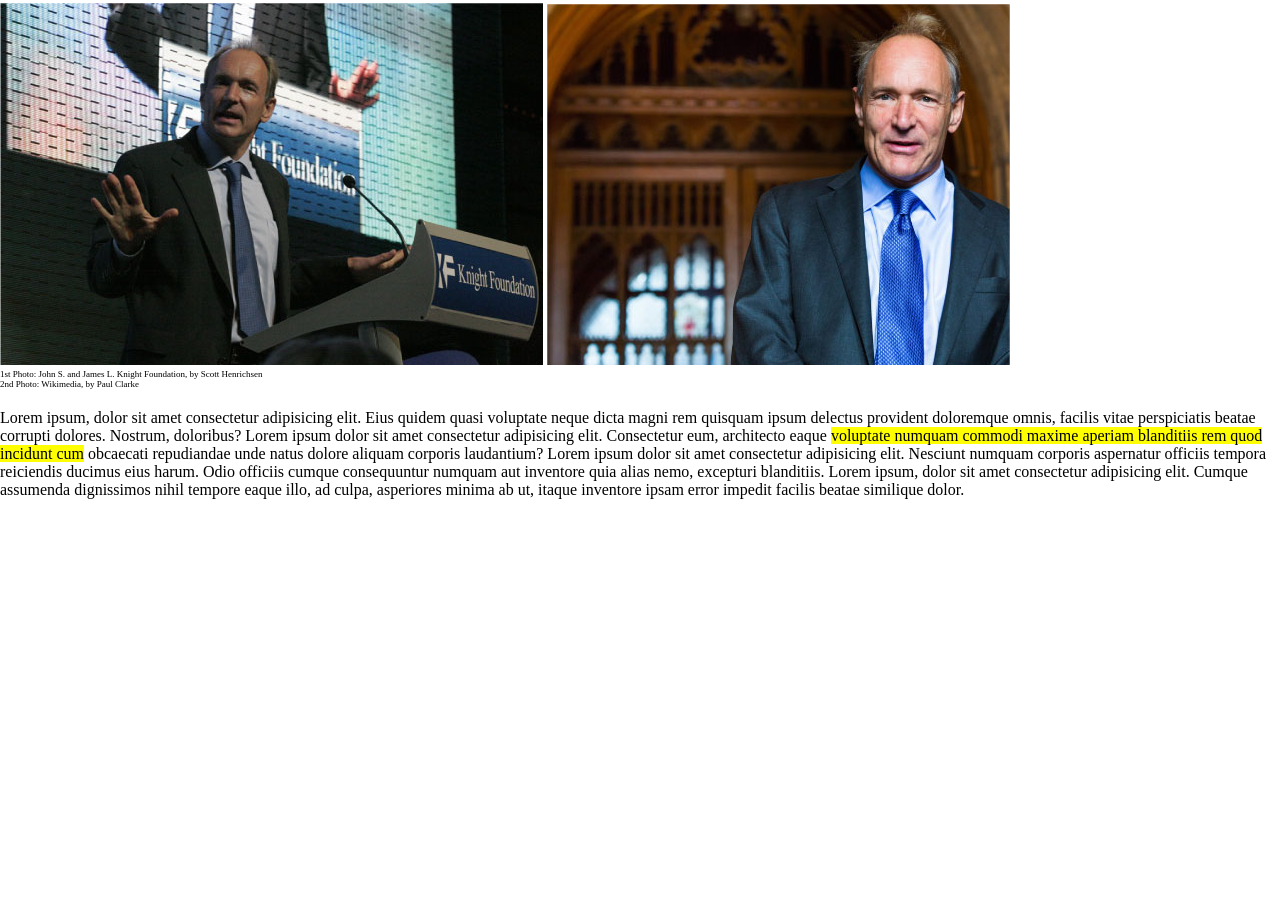
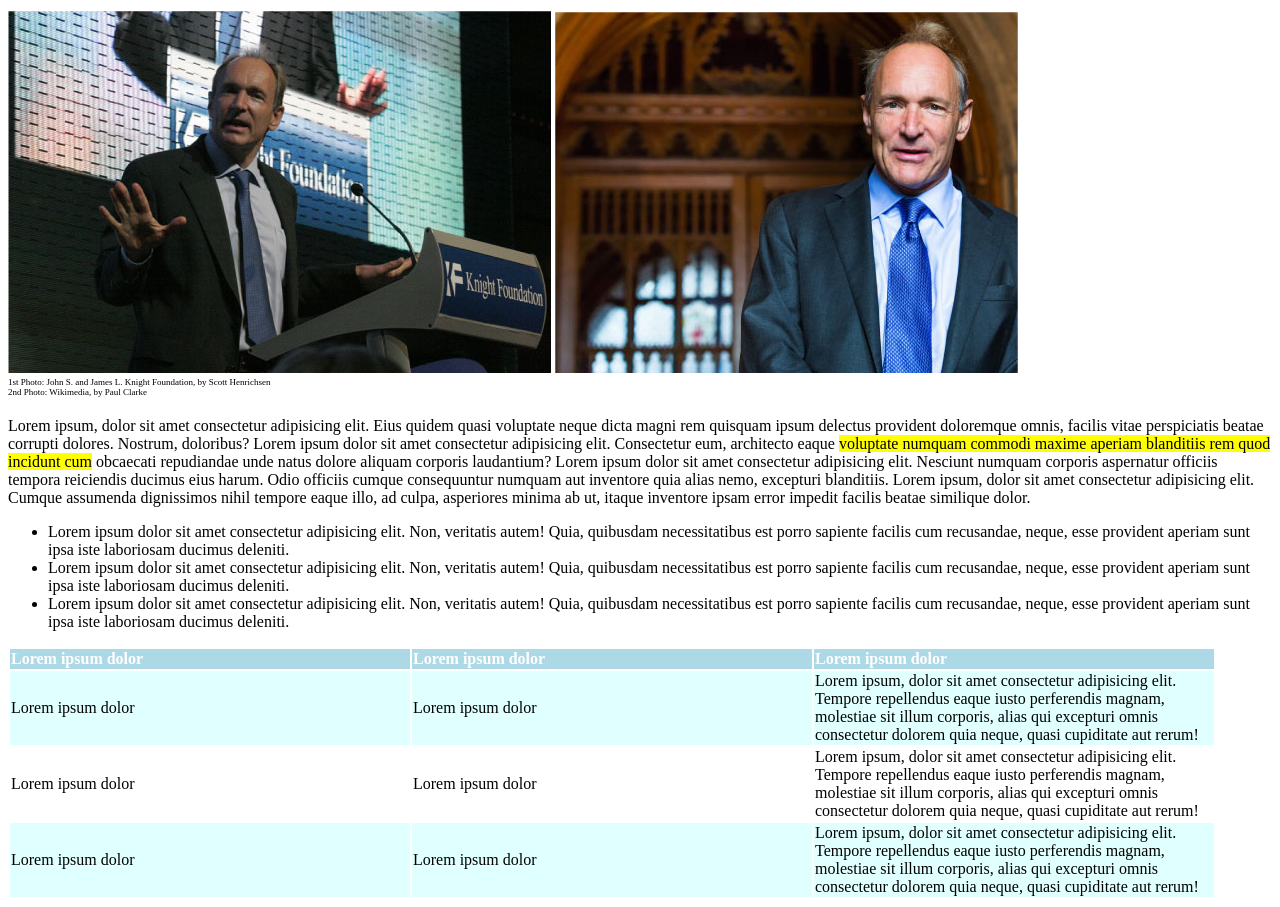
Before and after one commit to moonymel/html-css-booleaner, a plain HTML site: page index.html in a window 1280 px wide. Shown: the part 201-1108 px from the top of the page. Before the commit the page ends 800 px from the top, so only its background shows below. Drawn offline with Linux system fonts and the light colour scheme.

Commit message:
added "tabella" to index.html

```diff
--- a/css/style.css
+++ b/css/style.css
@@ -1,6 +1,5 @@
 * {
-    margin:0;
-    padding:0;
+
     box-sizing: border-box;
 }
 
@@ -11,6 +10,10 @@ header {
     background: lightblue url("../img/pattern.png") repeat;
     background-size: contain;
     padding-top:50px;
+}
+
+h1 {
+    margin-bottom:0px;
 }
 
 .sottotitolo {
@@ -40,3 +43,18 @@ header {
 #yellow {
     background-color:yellow;
 }
+
+thead {
+    background-color:lightblue;
+    color:white;
+    padding:0;
+}
+
+th, td {
+width:400px;
+text-align:left;
+}
+
+#lightblue {
+    background-color:lightcyan;
+}
--- a/index.html
+++ b/index.html
@@ -40,6 +40,41 @@
         <section>
             <!-- articolo  -->
             <div class="articolo">Lorem ipsum, dolor sit amet consectetur adipisicing elit. Eius quidem quasi voluptate neque dicta magni rem quisquam ipsum delectus provident doloremque omnis, facilis vitae perspiciatis beatae corrupti dolores. Nostrum, doloribus? Lorem ipsum dolor sit amet consectetur adipisicing elit. Consectetur eum, architecto eaque <span id="yellow">voluptate numquam commodi maxime aperiam blanditiis rem quod incidunt cum</span> obcaecati repudiandae unde natus dolore aliquam corporis laudantium? Lorem ipsum dolor sit amet consectetur adipisicing elit. Nesciunt numquam corporis aspernatur officiis tempora reiciendis ducimus eius harum. Odio officiis cumque consequuntur numquam aut inventore quia alias nemo, excepturi blanditiis. Lorem ipsum, dolor sit amet consectetur adipisicing elit. Cumque assumenda dignissimos nihil tempore eaque illo, ad culpa, asperiores minima ab ut, itaque inventore ipsam error impedit facilis beatae similique dolor.</div>
+            <!-- elenco puntato -->
+            <ul>
+                <li>Lorem ipsum dolor sit amet consectetur adipisicing elit. Non, veritatis autem! Quia, quibusdam necessitatibus est porro sapiente facilis cum recusandae, neque, esse provident aperiam sunt ipsa iste laboriosam ducimus deleniti.</li>
+                <li>Lorem ipsum dolor sit amet consectetur adipisicing elit. Non, veritatis autem! Quia, quibusdam necessitatibus est porro sapiente facilis cum recusandae, neque, esse provident aperiam sunt ipsa iste laboriosam ducimus deleniti.</li>
+                <li>Lorem ipsum dolor sit amet consectetur adipisicing elit. Non, veritatis autem! Quia, quibusdam necessitatibus est porro sapiente facilis cum recusandae, neque, esse provident aperiam sunt ipsa iste laboriosam ducimus deleniti.</li>
+            </ul>
+        </section>
+        <section>
+            <!-- tabella -->
+            <table>
+                <thead>
+                    <tr>
+                        <th>Lorem ipsum dolor</th>
+                        <th>Lorem ipsum dolor</th>
+                        <th>Lorem ipsum dolor</th>
+                    </tr>
+                </thead>
+                <tbody>
+                    <tr id="lightblue">
+                        <td>Lorem ipsum dolor</td>
+                        <td>Lorem ipsum dolor</td>
+                        <td>Lorem ipsum, dolor sit amet consectetur adipisicing elit. Tempore repellendus eaque iusto perferendis magnam, molestiae sit illum corporis, alias qui excepturi omnis consectetur dolorem quia neque, quasi cupiditate aut rerum!</td>
+                    </tr>
+                    <tr>
+                        <td>Lorem ipsum dolor</td>
+                        <td>Lorem ipsum dolor</td>
+                        <td>Lorem ipsum, dolor sit amet consectetur adipisicing elit. Tempore repellendus eaque iusto perferendis magnam, molestiae sit illum corporis, alias qui excepturi omnis consectetur dolorem quia neque, quasi cupiditate aut rerum!</td>
+                    </tr>
+                    <tr id="lightblue">
+                        <td>Lorem ipsum dolor</td>
+                        <td>Lorem ipsum dolor</td>
+                        <td>Lorem ipsum, dolor sit amet consectetur adipisicing elit. Tempore repellendus eaque iusto perferendis magnam, molestiae sit illum corporis, alias qui excepturi omnis consectetur dolorem quia neque, quasi cupiditate aut rerum!</td>
+                    </tr>
+                </tbody>
+            </table>
         </section>
 
     </main>
```
